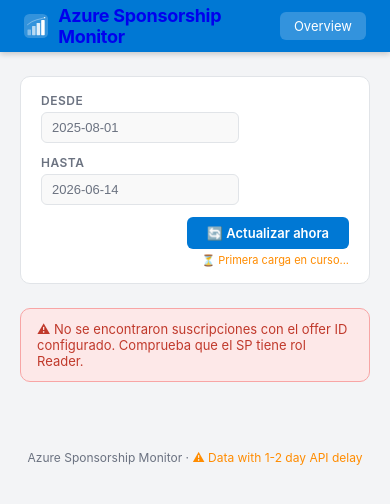
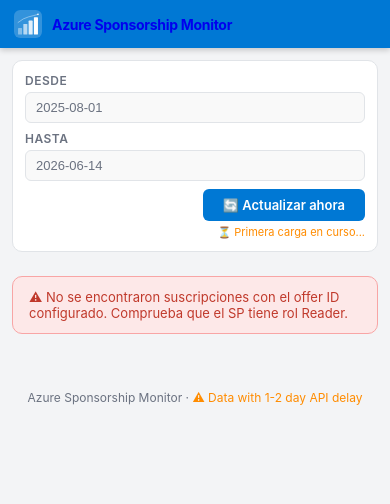
Before and after one commit to jasimancas/azure-sponsorship-monitor, a Flask app: page /overview in a window 390 px wide. Shown: the top 504 px of the page. Run offline with Flask 3, Linux system fonts and the light colour scheme.

Commit message:
feat: enhance mobile responsiveness and user info display in overview

```diff
--- a/templates/overview.html
+++ b/templates/overview.html
@@ -239,6 +239,37 @@
 
 footer { text-align: center; padding: 24px; color: var(--muted); font-size: 12px; }
   @keyframes spin { to { transform: rotate(360deg); } }
+
+  /* ── Mobile responsive ── */
+  @media (max-width: 600px) {
+    .navbar { padding: 0 14px; gap: 10px; height: 48px; }
+    .navbar .brand { font-size: 14px; }
+    .navbar .nav-links { display: none; }
+
+    .container { padding: 12px; }
+
+    .kpi-strip { grid-template-columns: 1fr 1fr; gap: 10px; }
+    .kpi-card { padding: 14px; }
+    .kpi-card .kpi-value { font-size: 22px; }
+
+    .chart-card { display: none; }
+
+    .sub-grid { grid-template-columns: 1fr; }
+    .sub-card .cost-main { font-size: 20px; }
+    .mini-chart-wrap { display: none; }
+
+    .controls {
+      flex-direction: column; align-items: stretch; gap: 8px; padding: 12px;
+    }
+    .controls .ctrl-group { width: 100%; }
+    .controls input, .controls select { width: 100%; }
+    .controls .btn { width: 100%; text-align: center; }
+  }
+
+  @media (max-width: 380px) {
+    .kpi-strip { grid-template-columns: 1fr; }
+    .kpi-card .kpi-value { font-size: 18px; }
+  }
 </style>
 </head>
 <body>
@@ -260,12 +291,13 @@ footer { text-align: center; padding: 24px; color: var(--muted); font-size: 12px
     <a href="/overview" class="active">Overview</a>
   </div>
   {% if current_user.authenticated %}
-  <div style="display:flex;align-items:center;gap:8px;margin-left:auto;">
+  <div class="user-info" style="display:flex;align-items:center;gap:8px;margin-left:auto;">
     <div style="width:28px;height:28px;border-radius:50%;background:rgba(255,255,255,.25);
                 display:flex;align-items:center;justify-content:center;font-size:.8rem;font-weight:600;color:#fff;">
       {{ current_user.name[:1].upper() if current_user.name else '?' }}
     </div>
     <span style="font-size:.8rem;color:rgba(255,255,255,.85);">{{ current_user.name }}</span>
+    <span class="user-email" style="font-size:.7rem;color:rgba(255,255,255,.6);">{{ current_user.email }}</span>
     <a href="/logout" style="color:rgba(255,255,255,.55);font-size:.75rem;text-decoration:none;padding:4px 8px;
        border:1px solid rgba(255,255,255,.3);border-radius:4px;">Salir</a>
   </div>
```
